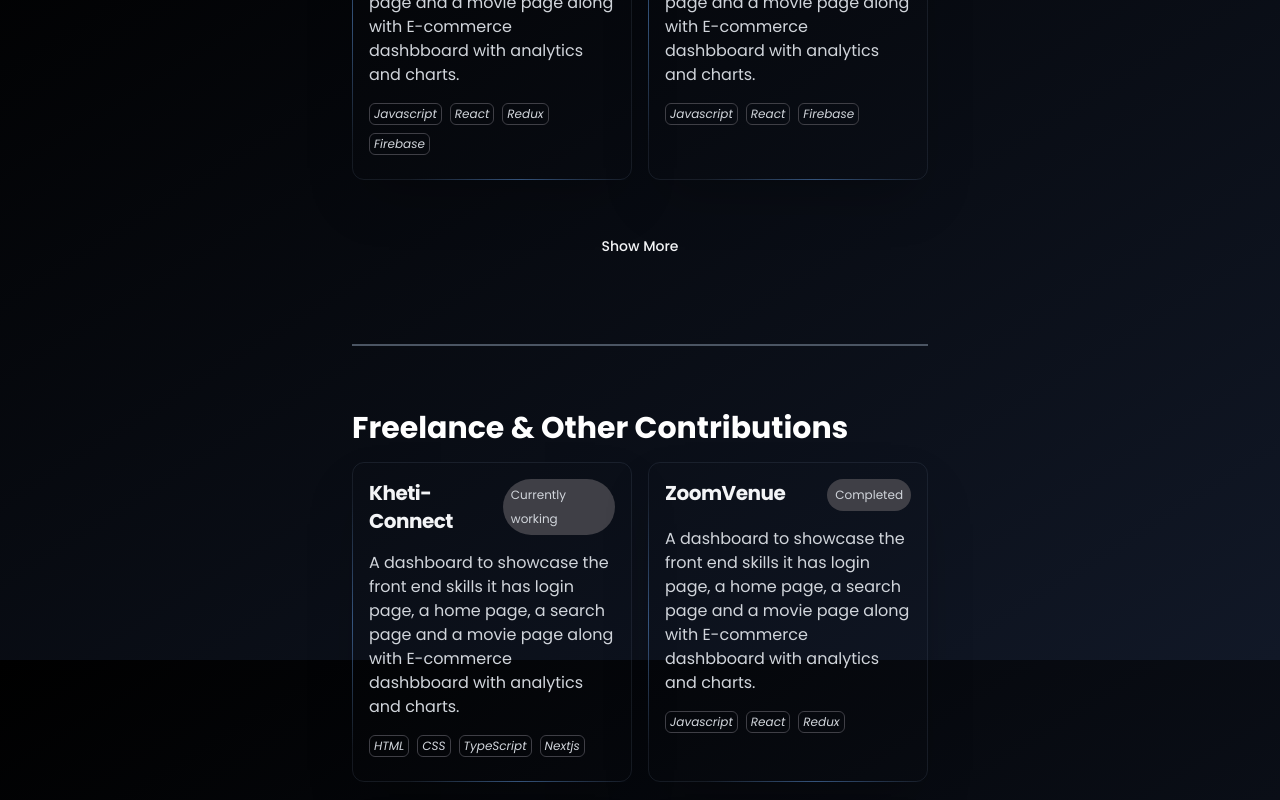
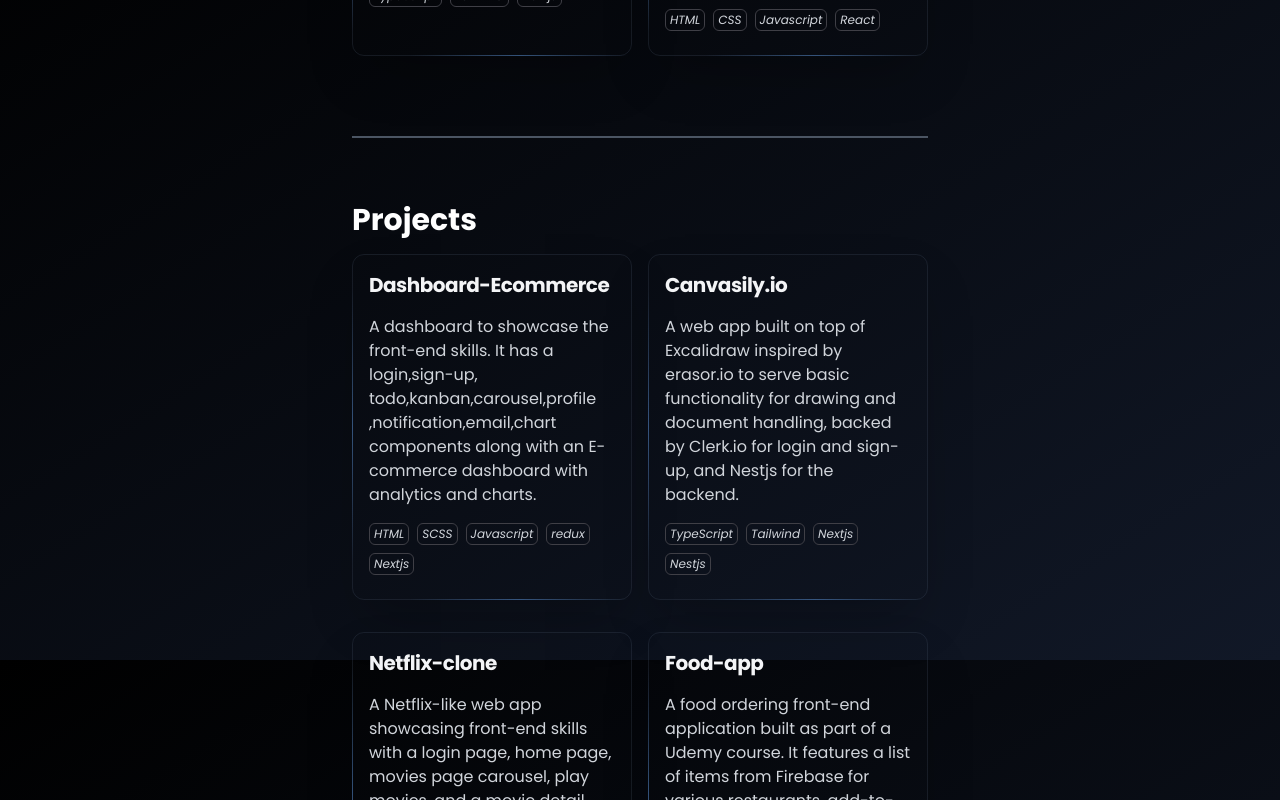
Before and after one commit to AnuragKharwar/anuragkharwar_next, a Next.js app: page / in a window 1280 px wide. Shown: the part 1740-2540 px from the top of the page. Built offline with nearby package versions, Linux system fonts and the light colour scheme.

Commit message:
content - udpate

```diff
--- a/app/(dashboard)/page.jsx
+++ b/app/(dashboard)/page.jsx
@@ -18,13 +18,13 @@ const page = () => {
       <div className="flex flex-col lg:gap-8">
         <Experience />
         <Divider />
-        <Projects title="Projects" data={PortfolioJson} />
-        <Divider />
-
         <Projects
           title="Freelance & Other Contributions"
           data={freeLanceJson}
         />
+        <Divider />
+
+        <Projects title="Projects" data={PortfolioJson} />
         <Divider />
       </div>
 
--- a/app/data/data.js
+++ b/app/data/data.js
@@ -2,17 +2,17 @@ const PortfolioJson = [
   {
     title: "Dashboard-Ecommerce",
     imgUrl: "/assets/dashboard.png",
-    stack: ["HTML", "SCSS", "Javascript", "Nextjs"],
+    stack: ["HTML", "SCSS", "Javascript", "redux", "Nextjs"],
     description:
-      "A dashboard to showcase the front end skills it has login page, a home page, a search page and a movie page  along with E-commerce dashbboard with analytics and charts.",
+      "A dashboard to showcase the front-end skills. It has a login,sign-up, todo,kanban,carousel,profile ,notification,email,chart components along with an E-commerce dashboard with analytics and charts.",
     link: "https://dashboard-ui-anurag.netlify.app",
   },
   {
     title: "Canvasily.io",
     imgUrl: "/assets/canvasly.png",
-    stack: ["TypeScript", "Tailwind", "Nexttjs", "Nestjs"],
+    stack: ["TypeScript", "Tailwind", "Nextjs", "Nestjs"],
     description:
-      "A dashboard to showcase the front end skills it has login page, a home page, a search page and a movie page  along with E-commerce dashbboard with analytics and charts.",
+      "A web app built on top of Excalidraw inspired by erasor.io to serve basic functionality for drawing and document handling, backed by Clerk.io for login and sign-up, and Nestjs for the backend.",
     link: "https://canvasily.netlify.app/",
   },
   {
@@ -20,7 +20,7 @@ const PortfolioJson = [
     imgUrl: "/assets/netflix.jpg",
     stack: ["Javascript", "React", "Redux", "Firebase"],
     description:
-      "A dashboard to showcase the front end skills it has login page, a home page, a search page and a movie page  along with E-commerce dashbboard with analytics and charts.",
+      "A Netflix-like web app showcasing front-end skills with a login page, home page, movies page carousel, play movies, and a movie detail page with cast and crew information.",
     link: "https://nettflex.netlify.app/",
   },
   {
@@ -28,7 +28,7 @@ const PortfolioJson = [
     imgUrl: "/assets/foodapp.png",
     stack: ["Javascript", "React", "Firebase"],
     description:
-      "A dashboard to showcase the front end skills it has login page, a home page, a search page and a movie page  along with E-commerce dashbboard with analytics and charts.",
+      "A food ordering front-end application built as part of a Udemy course. It features a list of items from Firebase for various restaurants, add-to-cart functionality, and other features.",
     link: "https://foodapp321.netlify.app/",
   },
   {
@@ -36,38 +36,31 @@ const PortfolioJson = [
     imgUrl: "/assets/sorting.png",
     stack: ["HTML", "CSS", "Javascript", "React"],
     description:
-      "A dashboard to showcase the front end skills it has login page, a home page, a search page and a movie page  along with E-commerce dashbboard with analytics and charts.",
+      "A sorting visualization for popular sorting algorithms like bubble sort, insertion sort, selection sort, and quick sort. It has speed control.",
     link: "https://sortingvisualizerbyanurag.netlify.app/",
   },
-
   {
     title: "GPT-3 Open AI",
     imgUrl: "/assets/gpt-3.png",
     stack: ["HTML", "CSS", "Javascript", "React"],
     description:
-      "A dashboard to showcase the front end skills it has login page, a home page, a search page and a movie page  along with E-commerce dashbboard with analytics and charts.",
+      "A static website for GPT-3 built to practice front-end skills during learning Reactjs along with responsive design and TailwindCSS.",
     link: "https://gpt3-project-tartufo-118ea3.netlify.app/",
   },
   {
     title: "Space-Invader GAME",
     imgUrl: "/assets/space_invader.png",
-    stack: ["HTML", "CSS", "Javascript"],
+    stack: ["HTML", "CSS", "Javascript", "Dom manipulation"],
     description:
-      "A dashboard to showcase the front end skills it has login page, a home page, a search page and a movie page  along with E-commerce dashbboard with analytics and charts.",
+      "An interactive Space Invader game built with vanilla JavaScript and HTML. Single-player mode with increasing difficulty as per level.",
     link: "https://space-invader-gamebyanurag.netlify.app",
   },
-  // {
-  //   title: "Movie ticket booking app",
-  //   imgUrl: "/assets/movieticket.png",
-  //   stack: ["HTML", "CSS", "Javascript"],
-  //   link: "https://movieseatbookinganurag.netlify.app",
-  // },
   {
     title: "PIXEL Art Maker",
     imgUrl: "/assets/pixel.png",
     stack: ["HTML", "CSS", "Javascript"],
     description:
-      "A dashboard to showcase the front end skills it has login page, a home page, a search page and a movie page  along with E-commerce dashbboard with analytics and charts.",
+      "A pixel art maker built with vanilla JavaScript. Users can draw and download their pixel art as PNG and also adjust the size of the pixel art.",
     link: "https://pixeldrawbyanurag.netlify.app",
   },
   {
@@ -75,7 +68,7 @@ const PortfolioJson = [
     imgUrl: "/assets/hangman.png",
     stack: ["HTML", "CSS", "Javascript"],
     description:
-      "A dashboard to showcase the front end skills it has login page, a home page, a search page and a movie page  along with E-commerce dashbboard with analytics and charts.",
+      "Basic hangman game built with vanilla JavaScript. Users can play the game by guessing the word.",
     link: "https://hangman-using-vanila.netlify.app",
   },
 ];
@@ -84,11 +77,12 @@ const freeLanceJson = [
   {
     title: "Kheti-Connect",
     imgUrl: "/assets/kc.png",
-    stack: ["HTML", "CSS", "TypeScript", "Nextjs"],
+    stack: ["TypeScript", "Nextjs", "Graphql"],
     link: "https://www.qa.kheticonnect.com/",
     description:
-      "A dashboard to showcase the front end skills it has login page, a home page, a search page and a movie page  along with E-commerce dashbboard with analytics and charts.",
-    myrole: "Entire Front-End design and develpoment along Api integration",
+      "A revolutionary web app with blockchain technology for farmers to rent equipment and other services related to agriculture. Supports internationalization.",
+    myrole:
+      "i18n and entire front-end design, development along with API integration",
     status: "Currently working",
   },
   {
@@ -97,20 +91,19 @@ const freeLanceJson = [
     stack: ["Javascript", "React", "Redux"],
     link: "https://zoomvenues-ticketing.vercel.app/",
     description:
-      "A dashboard to showcase the front end skills it has login page, a home page, a search page and a movie page  along with E-commerce dashbboard with analytics and charts.",
+      "Developed the entire front end, including role-based routing and ticket booking with login and registration, venue creation, event creation, seat selection, and payment.",
     myrole:
-      "Entire Front-End design and develpoment along with Api integration",
+      "Entire front-end design and development along with API integration",
     status: "Completed",
   },
-
   {
     title: "MixDrome",
     imgUrl: "/assets/mixDrome.png",
-    stack: ["TypeScript", "Tailwind", "Nexttjs"],
+    stack: ["TypeScript", "Tailwind", "Nextjs"],
     link: "https://www.mixdorm.com/",
     description:
-      "A dashboard to showcase the front end skills it has login page, a home page, a search page and a movie page  along with E-commerce dashbboard with analytics and charts.",
-    myrole: "Landing Page and api integration",
+      "My contribution was on the landing page of this webpage and some API integrations.",
+    myrole: "Landing page and API integration",
     status: "Completed",
   },
   {
@@ -119,75 +112,11 @@ const freeLanceJson = [
     stack: ["HTML", "CSS", "Javascript", "React"],
     link: "https://sortingvisualizerbyanurag.netlify.app/",
     description:
-      "A dashboard to showcase the front end skills it has login page, a home page, a search page and a movie page  along with E-commerce dashbboard with analytics and charts.",
+      "Worked on front-end design and development along with API integrations.",
     myrole:
-      "Entire Front-End design and develpoment along with Api integration",
+      "Entire front-end design and development along with API integration",
     status: "Completed",
   },
-
-  //   {
-  //     title: "GPT-3 Open AI",
-  //     imgUrl: "/assets/gpt-3.png",
-  //     stack: ["HTML", "CSS", "Javascript", "React"],
-  //     link: "https://gpt3-project-tartufo-118ea3.netlify.app/",
-  //   },
-  //   {
-  //     title: "Space-Invader GAME",
-  //     imgUrl: "/assets/space_invader.png",
-  //     stack: ["HTML", "CSS", "Javascript"],
-  //     link: "https://space-invader-gamebyanurag.netlify.app",
-  //   },
 ];
 
-const TimeLineJson = [
-  {
-    year: "December-2023-Present",
-    title: "SDE-1",
-    duration: "Ongoing",
-    details:
-      "Working remotely for Information Data System developing front end for web products. Responsibilities include creating and optimizing user interfaces, integrating APIs for dynamic data handling, managing state and store management with tools like Redux, implementing session handling for secure user authentication and data persistence, and ensuring responsive and accessible design across various devices and browsers. Additional tasks involve collaborating with backend developers, participating in code reviews, and maintaining up-to-date documentation.",
-  },
-  {
-    year: "September-2023-November 2023",
-    title: "Front-End Intern",
-    duration: "3 months",
-    details:
-      "Worked on a Block-chain based d-App web application with multiple components for admins, partners, maintainers for making transactions entity onboarding and node setups, along with Rest and Graphql Api integrations.Tech–NextJs,Tailwind,shadCn Developed polyversity.io created entire UI and implementing standalone features. Additionally, I contributed to various UI components from different applications.",
-  },
-  {
-    year: "2023-present",
-    title: "Web Development",
-    duration: "",
-    details:
-      "I began my journey in web development by successfully completing an introductory course that covered essential topics such as HTML, CSS, and JavaScript, along with front-end libraries like React. During this period, I diligently worked on various projects, including the development of a Developer portfolio, a Netflix clone, a YouTube clone, and a Pixel Art generator. Additionally, I also created a Space Invader game using vanilla JavaScript.",
-  },
-
-  {
-    year: "Nov-2022-present",
-    title: "Programing",
-    duration: "",
-    details:
-      "I commenced my learning journey in C++ and data structures and algorithms through Udemy. Subsequently, I engaged in rigorous practice on LeetCode, participating actively in live coding contests to further refine my problem-solving skills.",
-  },
-  {
-    year: "2021-22",
-    title: "Exploring electronics",
-    duration: "1.5year",
-    details:
-      "I have undertaken several compelling projects utilizing Arduino, encompassing home automation for my hostel room, which has effectively automated various functions. During my exploration of microcontrollers, I conceived the idea of developing a drone flight controller utilizing Arduino and a gyroscope. This initiative garnered recognition from the esteemed SVNIT technical club, Drishti, and I had the opportunity to participate in the ASHINE startup exhibition. At the exhibition, I showcased an innovative industrial motor health monitoring system implemented using IoT technology.",
-  },
-  // {
-  //   year: "2020",
-  //   title: "Pandemic",
-  //   duration: "",
-  //   details: "",
-  // },
-  {
-    year: "2019",
-    title: "BTech Electronics and Communication",
-    duration: "Completed 2023",
-    details:
-      "I am presently enrolled in a Bachelor of Technology (BTech) program with a focus on Electronics and Communication. Throughout my academic pursuit, I have acquired knowledge in various subjects such as wireless communication, computer architecture, microprocessors, microcontrollers, digital logic design, and digital integrated circuits.",
-  },
-];
-export { PortfolioJson, freeLanceJson, TimeLineJson };
+export { PortfolioJson, freeLanceJson };
--- a/components/Projects/Projects.tsx
+++ b/components/Projects/Projects.tsx
@@ -40,7 +40,7 @@ const Projects = ({ title, data }: { title: string; data: any }) => {
             staggerChildren: 0.2, // Delay between child animations
           }}
         >
-          {data.slice(4, 8).map((project: any, index: number) => (
+          {data.slice(4, dataLength).map((project: any, index: number) => (
             <motion.div
               className="gap-4 flex"
               key={index}
```
